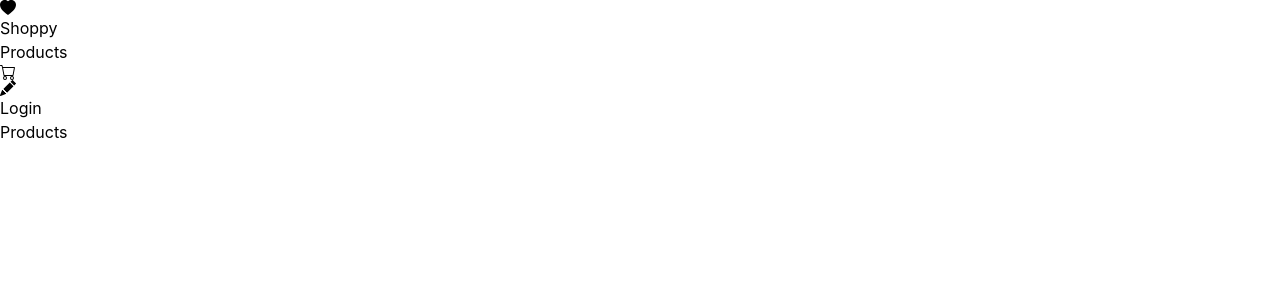
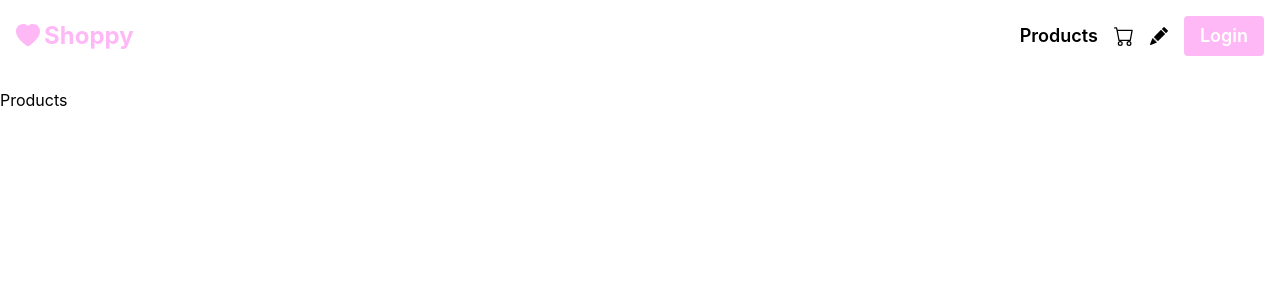
Before and after one commit to Minjoo522/REACT-Shoppy, a React (Create React App) app: page / in a window 1280 px wide. Shown: the top 300 px of the page. Built offline with nearby package versions, Linux system fonts and the light colour scheme.

Commit message:
design : header CSS styling

```diff
--- a/src/components/Header.jsx
+++ b/src/components/Header.jsx
@@ -7,21 +7,23 @@ import { Link } from 'react-router-dom';
 
 export default function Header() {
   return (
-    <header>
-      <Link to='/'>
+    <header className='w-full flex justify-between p-4 bg-white mb-4'>
+      <Link to='/' className='flex items-center gap-1 text-2xl text-brand'>
         <BsFillHeartFill />
-        <h1>Shoppy</h1>
+        <h1 className='font-bold'>Shoppy</h1>
       </Link>
+      <div className='flex items-center gap-4 text-lg font-semibold'>
         <Link to='/products'>
           <button>Products</button>
         </Link>
-      <Link to='/carts'>
+        <Link className='text-xl' to='/carts'>
           <BsCart />
         </Link>
         <Link to='/products/new'>
           <BsPencilFill />
         </Link>
-      <button>Login</button>
+        <button className='px-4 py-1.5 bg-brand text-white rounded'>Login</button>
+      </div>
     </header>
   );
 }
--- a/src/index.css
+++ b/src/index.css
@@ -8,6 +8,13 @@ body {
     'Droid Sans', 'Helvetica Neue', sans-serif;
   -webkit-font-smoothing: antialiased;
   -moz-osx-font-smoothing: grayscale;
+  width: 100vw;
+  height: 100vh;
+  @apply flex flex-col items-center;
+}
+
+#root {
+  @apply w-full max-w-screen-2xl;
 }
 
 code {
--- a/tailwind.config.js
+++ b/tailwind.config.js
@@ -2,7 +2,11 @@
 module.exports = {
   content: ['./src/**/*.{js,jsx}'],
   theme: {
-    extend: {},
+    extend: {
+      colors: {
+        brand: '#FFB8F6',
+      },
+    },
   },
   plugins: [],
 };
```
Lines whose indentation alone changed are shown as unchanged.
